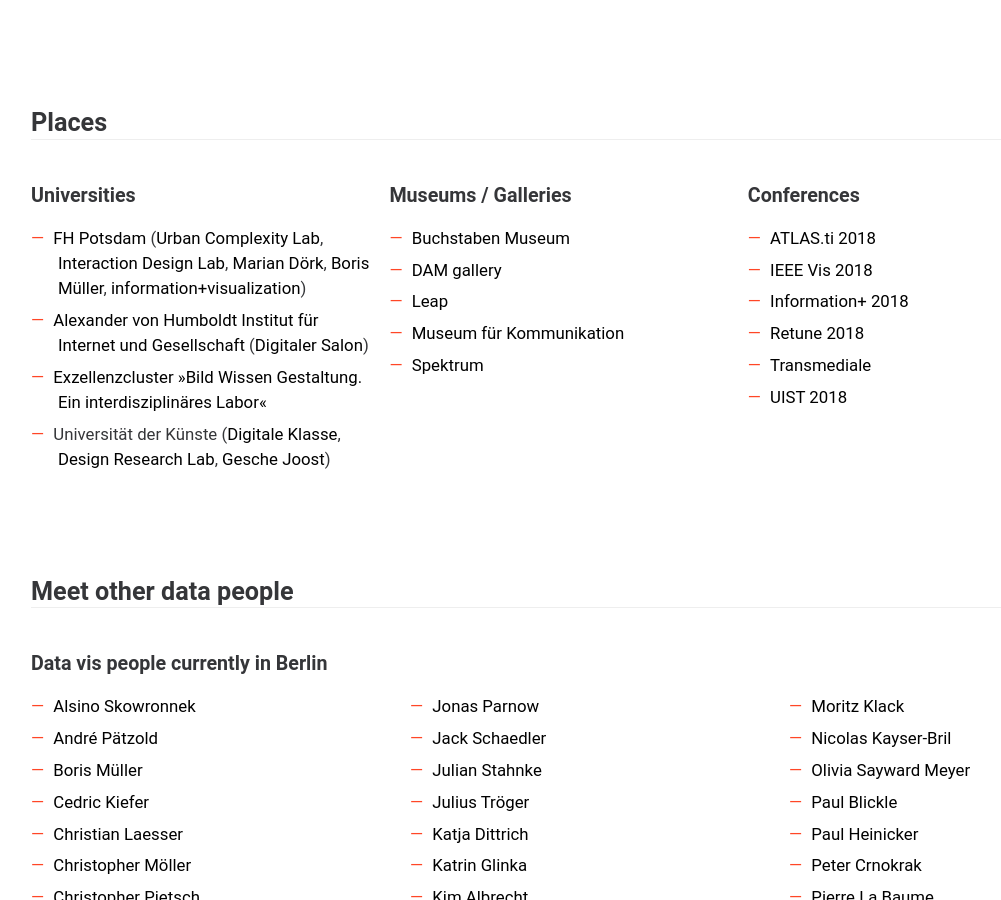
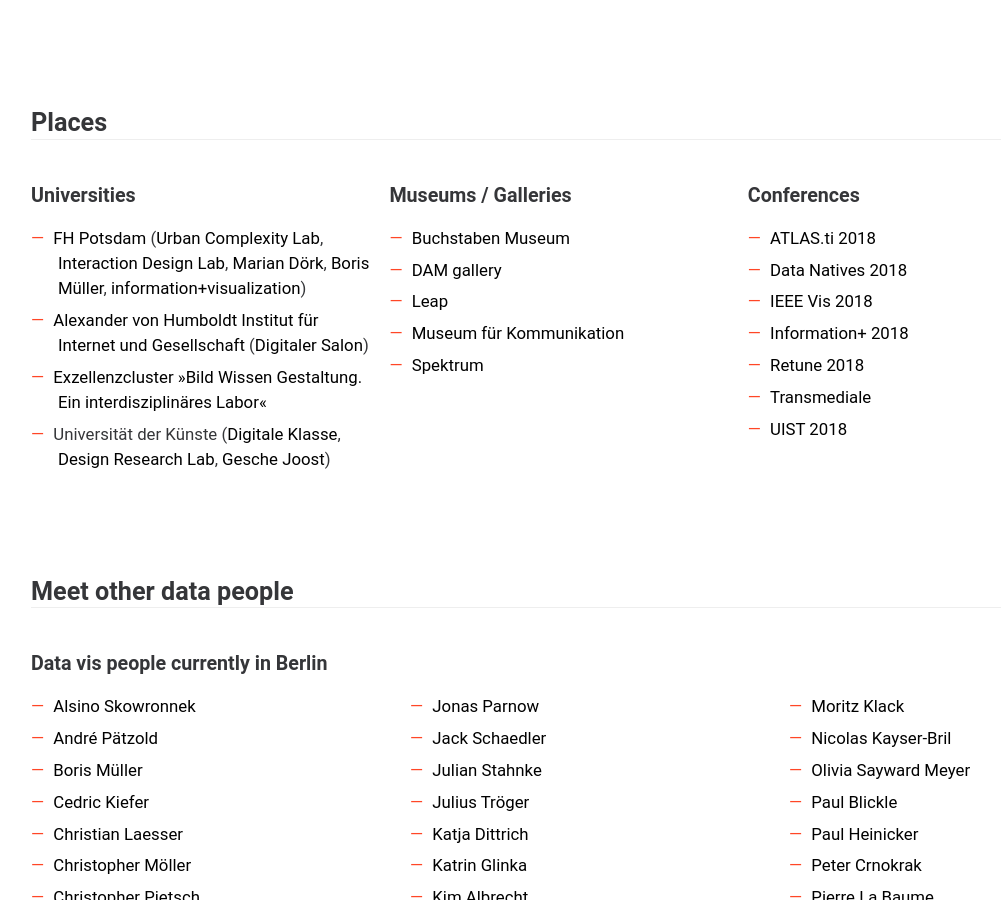
Before and after one commit to Data-Visualization-Berlin/datavis.berlin, a Jekyll site: the page built from index.html, in a window 1280 px wide and 900 px high, scrolled down 1330 px. Shown: the whole window, without its empty margins (49-1050 px from the left). Built offline with Jekyll 4.4.1, drawn with Linux system fonts in a browser that asks for light colours.

Commit message:
Data Natives added

```diff
--- a/index.html
+++ b/index.html
@@ -114,6 +114,7 @@
         <h3>Conferences</h3>
         <ul>
           <li><a href="http://berlin2018.atlasti.com/">ATLAS.ti 2018</a></li>
+          <li><a href="https://datanatives.io/">Data Natives 2018</a></li>
           <li><a href="http://ieeevis.org/year/2018/welcome">IEEE Vis 2018</a></li>
           <li><a href="http://informationplusconference.com/">Information+ 2018</a></li>
           <li><a href="https://retunefestival.de/">Retune 2018</a></li>
```
